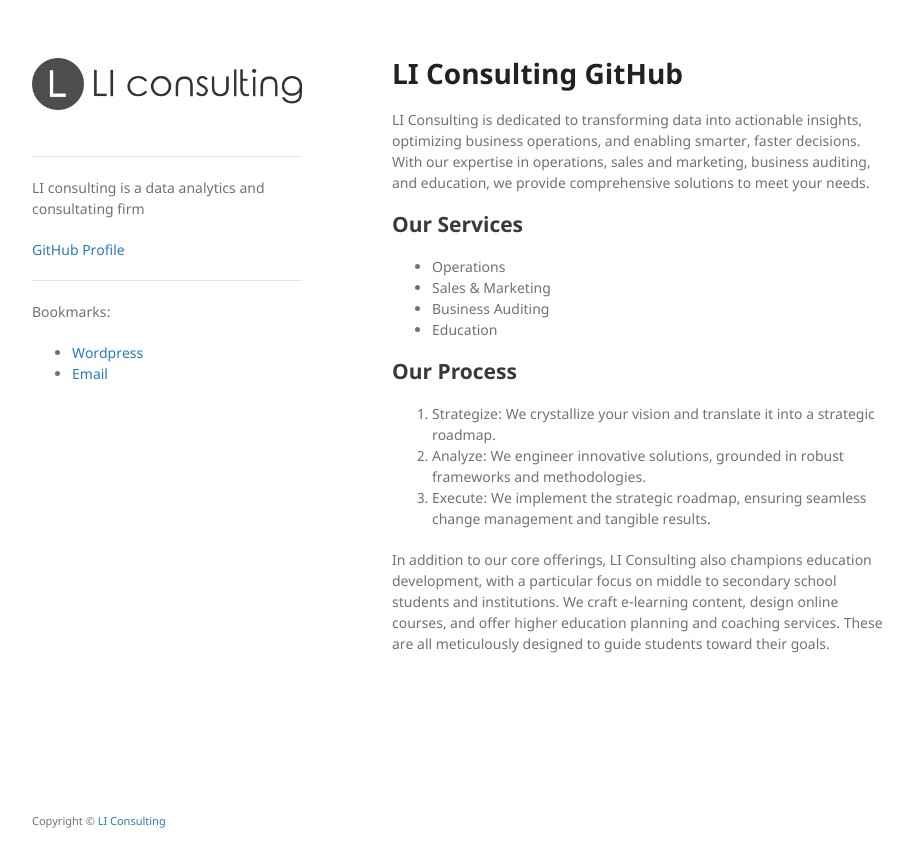
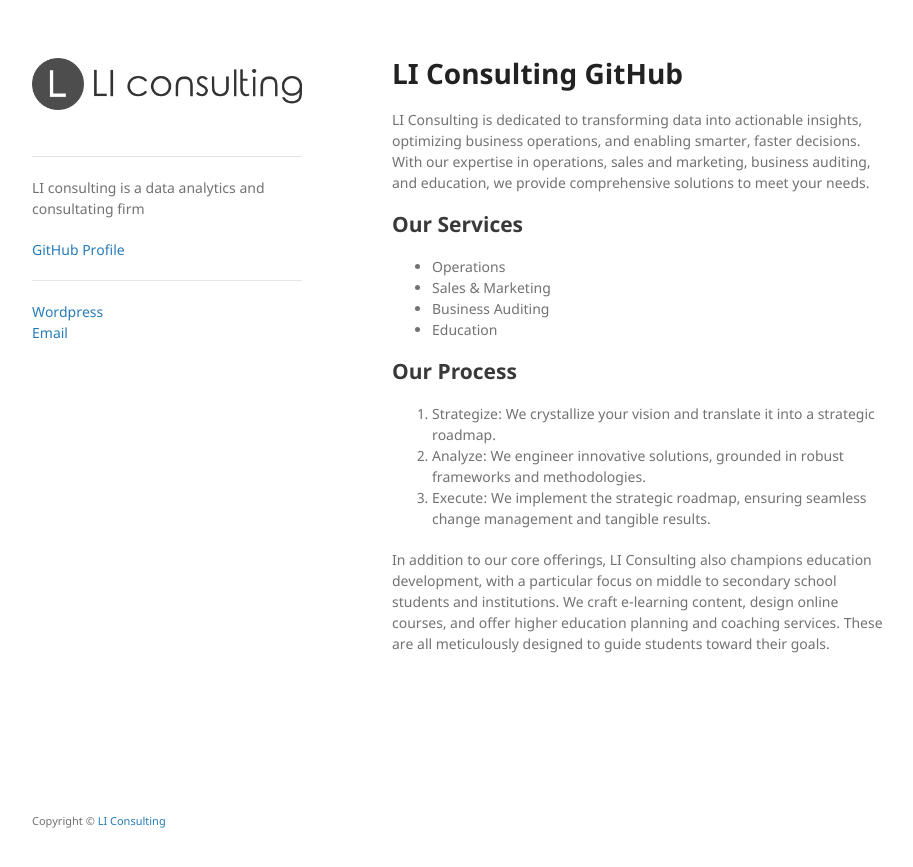
Before and after one commit to liconsulting/liconsulting.github.io, a Jekyll site: the page built from README.md, in a window 1280 px wide. Shown: the top 867 px of the page, without its empty margins (178-1091 px from the left). Built offline with Jekyll 4.4.1, drawn with Linux system fonts in a browser that asks for light colours; our own code applies the rules of GitHub Pages for plain Markdown files.

Commit message:
Update default.html

```diff
--- a/_layouts/default.html
+++ b/_layouts/default.html
@@ -45,11 +45,8 @@
         <!---SELF Addition--->
         <hr>
         <p class="view">
-          Bookmarks: <br>
-          <ul>
-            <li><a href="https://liconsulting.me/">Wordpress</a></li>
-            <li><a href="https://mail.liconsulting.me/">Email</a></li>
-          </ul>
+          <a href="https://liconsulting.me/">Wordpress</a><br>
+          <a href="https://mail.liconsulting.me/">Email</a><br>
         </p>
 
 
```
